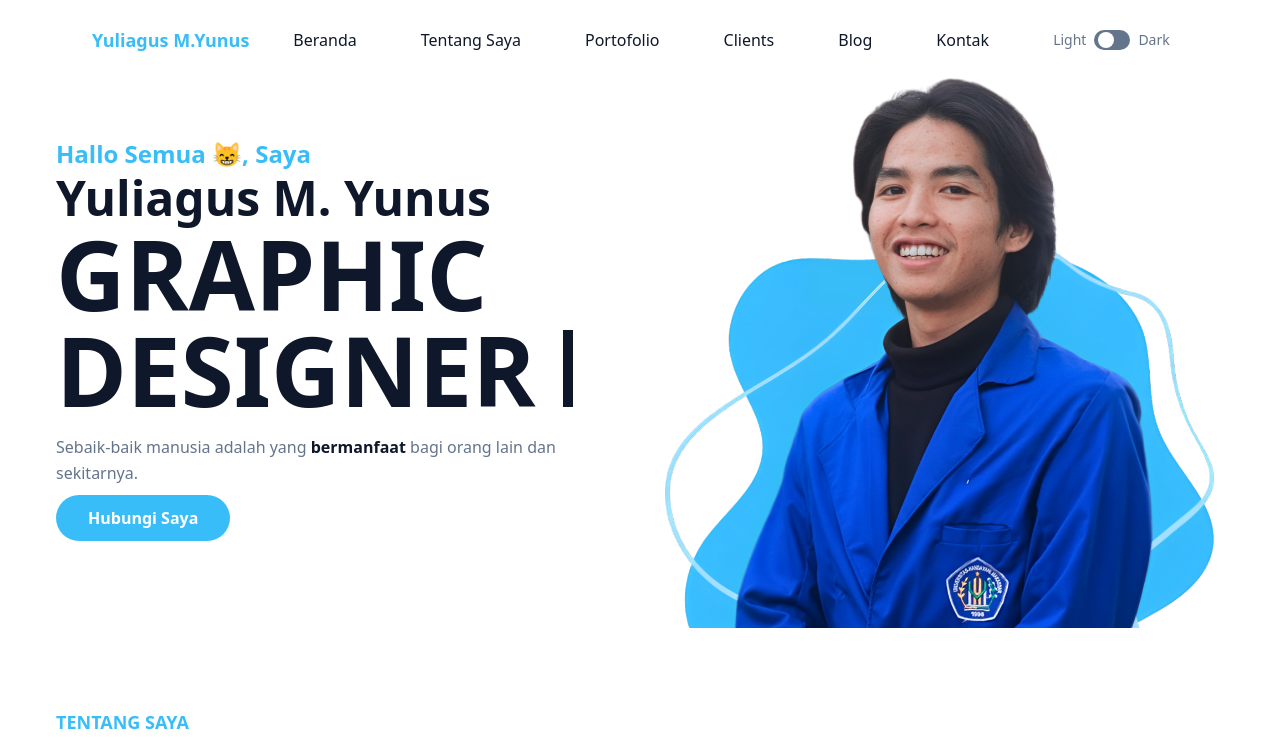
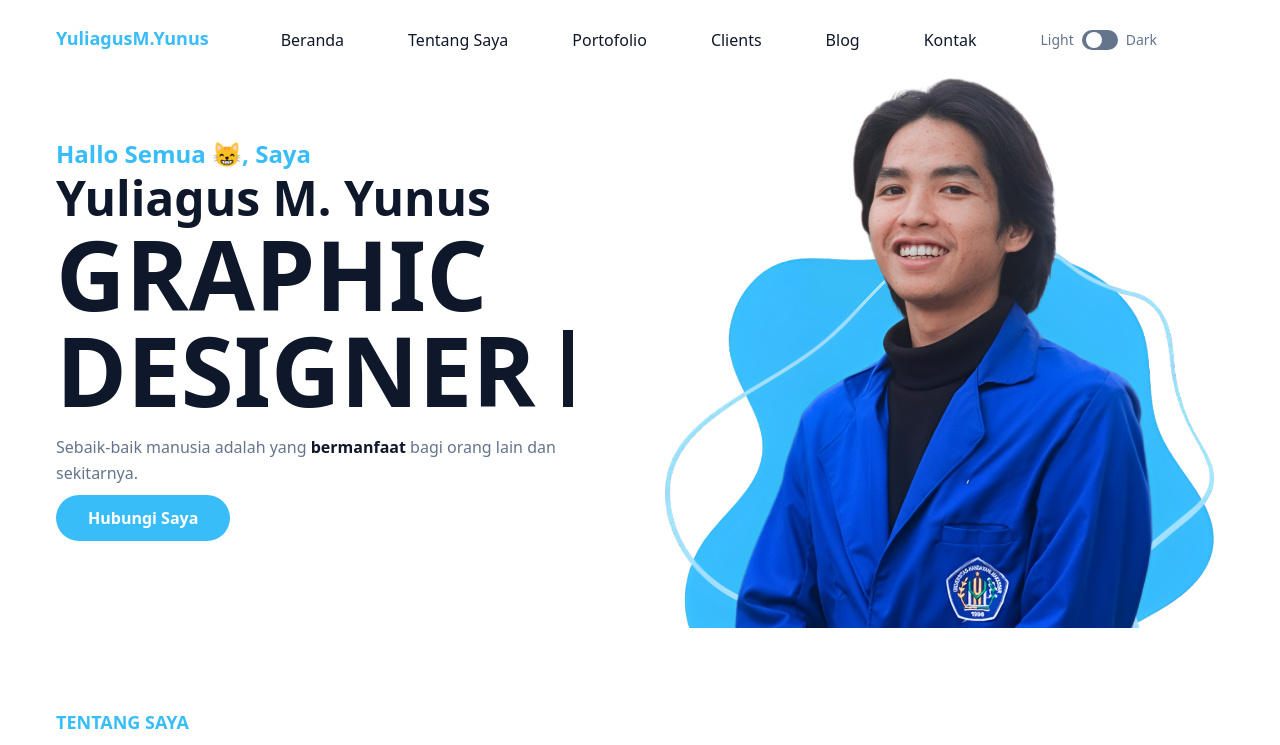
Before and after one commit to yuliagusmy/portofolio-tailwindcss, a website: page index.html in a window 1280 px wide. Shown: the top 745 px of the page. Drawn offline with nearby package versions, Linux system fonts and the light colour scheme.

Commit message:
Update Navbar menjadi lebih rapi

```diff
--- a/index.html
+++ b/index.html
@@ -19,12 +19,14 @@
 
 <body>
     <!-- Header Start -->
-    <header class="fixed  top-0 left-0 w-full flex items-center lg:px-20">
+    <header class="fixed top-0 left-0 w-full flex items-center z-10 px-4 lg:px-0">
         <div class="coutainer">
-            <div class="flex items-center justify-between ">
-                <a href="#home" class="font-bold text-lg text-primary block px-3">Yuliagus M.Yunus</a>
+            <div class="flex items-center justify-between">
+                <div class="px-4">
                     <div class="flex items-right">
-                    <button id="hamburger" name="hamburger" type="button" class="block absolute right-4 lg:hidden">
+                        <a href="#home" class="font-bold text-lg text-primary py-6 lg:px-10">YuliagusM.Yunus</a>
+                        <button id="hamburger" name="hamburger" type="button"
+                            class="block absolute right-4 lg:hidden z-10 py-4">
                             <span class="hamburger-line transition duration-300 ease-in-out origin-top-left"></span>
                             <span class="hamburger-line transition duration-300 ease-in-out"></span>
                             <span class="hamburger-line transition duration-300 ease-in-out origin-bottom-left"></span>
@@ -66,7 +68,6 @@
                                                 class="flex h-5 w-9 cursor-pointer items-center rounded-full bg-slate-500 p-1">
                                                 <div
                                                     class="toggle-circle h-4 w-4 rounded-full bg-white transition duration-300 ease-in-out">
-
                                                 </div>
                                             </div>
                                         </label>
@@ -75,6 +76,7 @@
                                 </li>
                             </ul>
                         </nav>
+                    </div>
                 </div>
             </div>
         </div>
```
Also changed, not shown: src/output.css, src/public/blog1.html (added). Lines whose indentation alone changed are shown as unchanged.
